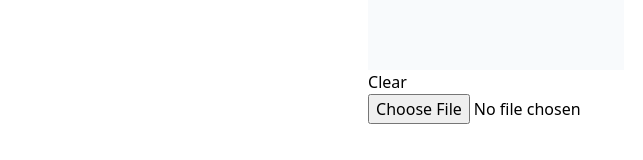
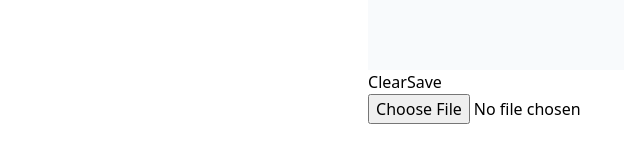
Before and after one commit to SGM-StyleTransfer/model-serve-frontend, a React (Create React App) app: page / in a window 1280 px wide. Shown: the part 238-398 px from the top of the page, without its empty margins (0-643 px from the left). Built offline with nearby package versions, Linux system fonts and the light colour scheme.

Commit message:
feat: implement save mask image

```diff
--- a/src/components/CanvasTest/CanvasLayer.tsx
+++ b/src/components/CanvasTest/CanvasLayer.tsx
@@ -33,7 +33,8 @@ function Canvas({canvasRef}: Props) {
 
         if (context) {
 
-            context.strokeStyle = 'rgba(250, 234, 72)';
+            context.strokeStyle = 'rgb(250, 234, 72)';
+            // context.strokeStyle = 'rgb(0, 0, 0)';
             context.lineJoin = 'round';
             context.lineWidth = 24;
 
@@ -99,7 +100,7 @@ function Canvas({canvasRef}: Props) {
     return (
         <canvas
             ref={canvasRef}
-            className='z-50 opacity-30 hover:cursor-pointer'
+            className='z-50 opacity-50 hover:cursor-pointer'
             width={256}
             height={256}
         ></canvas>
--- a/src/components/CanvasTest/ImageBackgrondLayer.tsx
+++ b/src/components/CanvasTest/ImageBackgrondLayer.tsx
@@ -8,7 +8,7 @@ function ImageBackgroundLayer({imageURL}: Props) {
 
     return (
         <div
-            className='bg-cover bg-center absolute top-0 bottom-0 left-0 right-0'
+            className='bg-cover bg-center bg-slate-50 absolute top-0 bottom-0 left-0 right-0'
             style={{
                 backgroundImage: `url(${imageURL})`
             }}
--- a/src/components/CanvasTest/index.tsx
+++ b/src/components/CanvasTest/index.tsx
@@ -1,12 +1,14 @@
-import React, { useRef } from 'react';
+import React, { useRef, useState } from 'react';
+import { saveAs } from 'file-saver';
 import ImageUploadButton from './ImageUploadButton';
 import CanvasLayer from './CanvasLayer';
 import ImageBackgroundLayer from './ImageBackgrondLayer';
 
 
 function CanvasTest () {
-    const [imageURL, setImageURL] = React.useState<string>('');
+    const [imageURL, setImageURL] = useState<string>('');
     const canvasRef = useRef<HTMLCanvasElement>(null);
+    const fakeCanvasRef = useRef<HTMLCanvasElement>(null);
 
     const clearCanvas = () => {
         if (!canvasRef.current) {
@@ -17,16 +19,62 @@ function CanvasTest () {
         canvas.getContext('2d')!!.clearRect(0, 0, canvas.width, canvas.height);
     }
 
+    const saveImage = () => {
+        if (!canvasRef.current || !fakeCanvasRef.current ) {
+            return;
+        }
+        const canvas: HTMLCanvasElement = canvasRef.current;
+        const fakeCanvas: HTMLCanvasElement = fakeCanvasRef.current;
+
+        const context = canvas.getContext("2d");
+        const fakeContext = fakeCanvas.getContext('2d');
+
+        if (context && fakeContext) {
+
+            const imageData = context.getImageData(0, 0, canvas.width, canvas.height);
+            const data = imageData.data;
+
+            /* 마스크 이미지 GrayScale 처리 */
+            for (let i = 0; i < data.length; i += 4) {
+                if (data[i + 3] > 0) {
+                    data[i]     = 0;    // red
+                    data[i + 1] = 0;    // green
+                    data[i + 2] = 0;    // blue
+                    data[i + 3] = 255;
+                }
+                else {
+                    data[i]     = 255;    // red
+                    data[i + 1] = 255;    // green
+                    data[i + 2] = 255;    // blue
+                    data[i + 3] = 255;
+                }
+            }
+
+            fakeContext.putImageData(imageData, 0, 0);
+            const maskURL = fakeCanvas.toDataURL('image/png');
+            if (maskURL) {
+                saveAs(maskURL, 'mask.jpg');
+            }
+        }
+    }
+
     return (
         <div>
             <h1 className='text-3xl mb-4' >Canvas Test</h1>
 
-            <div className='bg-slate-50 relative' style={{width: 256, height: 256}} >
+            <div className='relative' style={{width: 256, height: 256}} >
                 <ImageBackgroundLayer imageURL={imageURL} />
                 <CanvasLayer canvasRef={canvasRef} />
+                <canvas
+                    className='absolute -z-10 top-0 left-0'
+                    ref={fakeCanvasRef}
+                    width={256}
+                    height={256}
+                ></canvas>
             </div>
 
             <button onClick={clearCanvas} >Clear</button>
+            <button onClick={saveImage} >Save</button>
 
             <ImageUploadButton
                 imageURL={imageURL}
```
